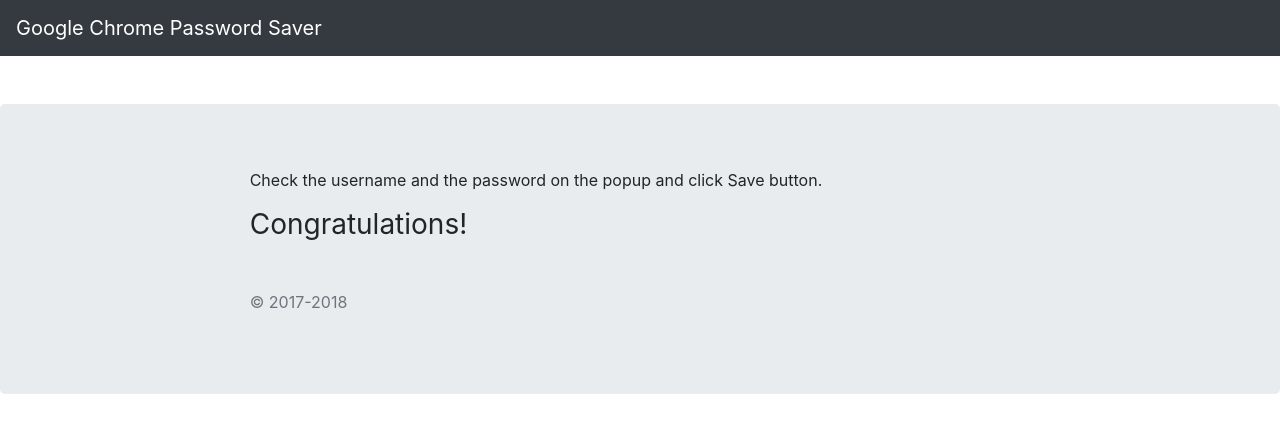
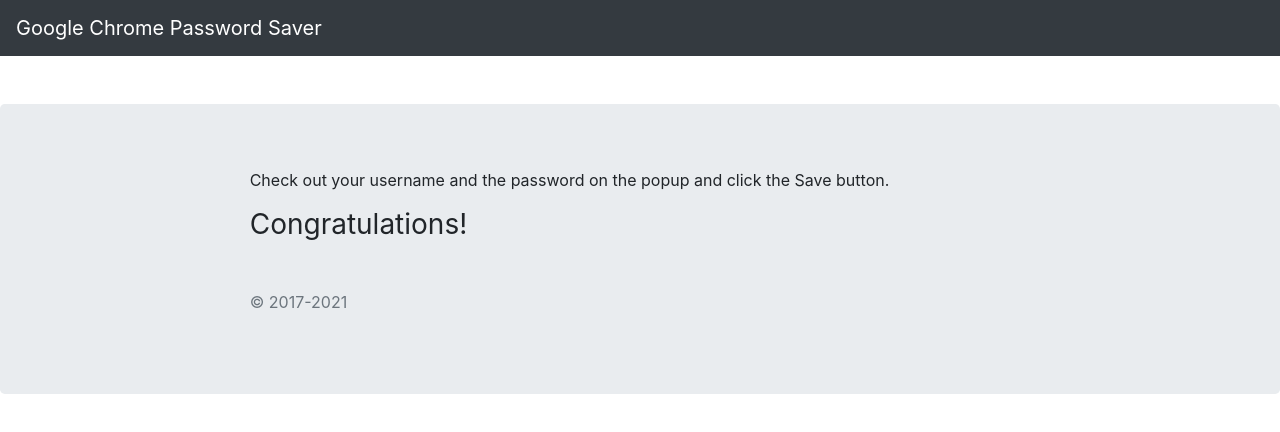
Before and after one commit to simonbor/sPassword, an Angular app: page /congratulations in a window 1280 px wide. Shown: the top 432 px of the page. Built offline with nearby package versions, Linux system fonts and the light colour scheme.

Commit message:
text content update

```diff
--- a/src/app/congratulations/congratulations.component.html
+++ b/src/app/congratulations/congratulations.component.html
@@ -1,7 +1,7 @@
 <div class="form-home">
   <p>
-    Check the username and the password on the popup and click Save button.
+    Check out your username and the password on the popup and click the Save button.
   </p>
   <h1 class="h3 mb-3 font-weight-normal">Congratulations!</h1>
-  <p class="mt-5 mb-3 text-muted">&copy; 2017-2018</p>
+  <p class="mt-5 mb-3 text-muted">&copy; 2017-2021</p>
 </div>
--- a/src/app/credentials/credentials.component.html
+++ b/src/app/credentials/credentials.component.html
@@ -7,5 +7,5 @@
     <input type="password" id="inputPassword" class="form-control" placeholder="Password" required>
   </p>
     <button type="submit" class="btn btn-lg btn-primary btn-block" (click)='goDomain()'>Save</button>
-    <p class="mt-5 mb-3 text-muted">&copy; 2017-2018</p>
+    <p class="mt-5 mb-3 text-muted">&copy; 2017-2021</p>
 </div>
```
